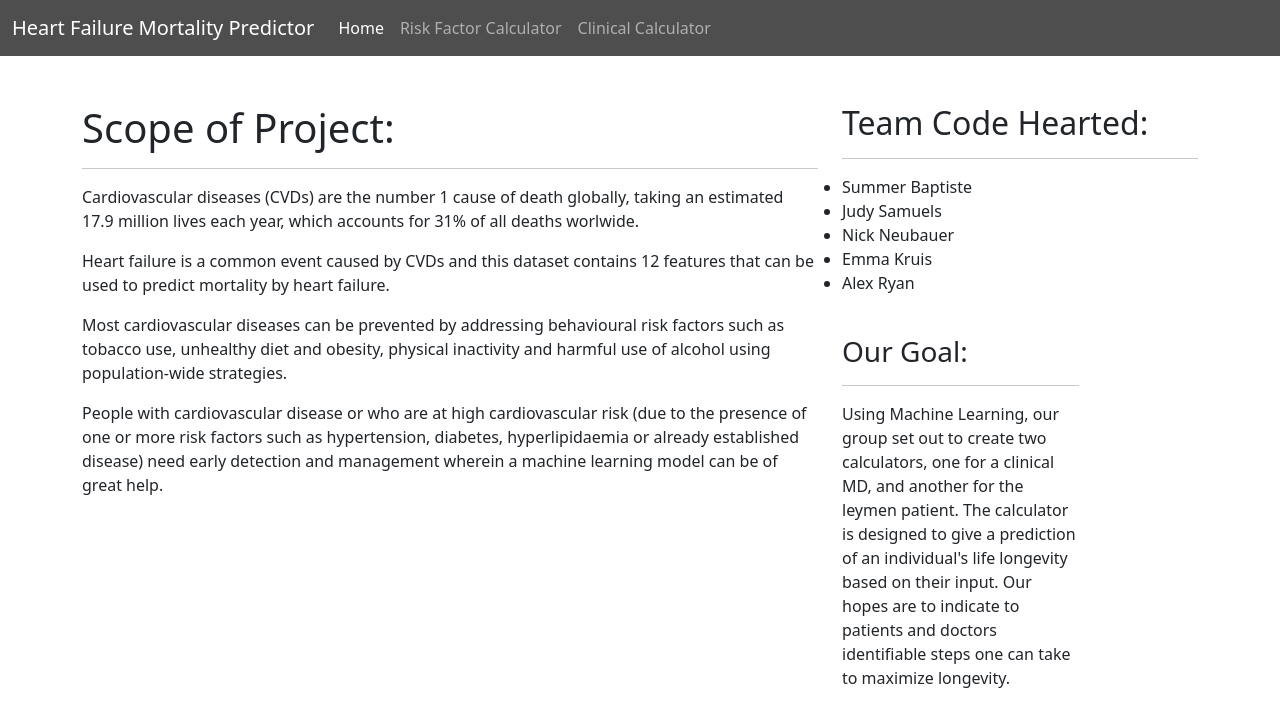
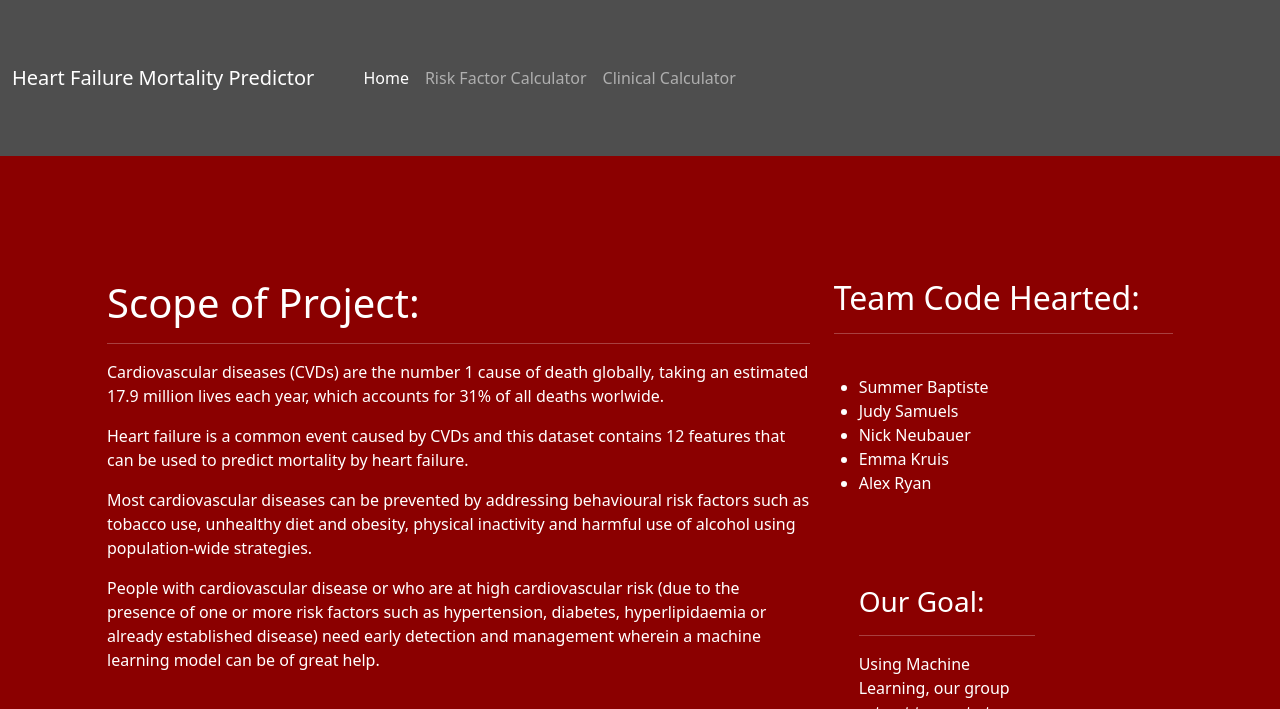
Before and after one commit to njneubauer/code_hearted, a Flask app: page / in a window 1280 px wide. Shown: the top 709 px of the page. Before the commit the page ends 688 px from the top, so only its background shows below. Run offline with Flask 2, Linux system fonts and the light colour scheme.

Commit message:
adding content to index and style.css

```diff
--- a/static/style.css
+++ b/static/style.css
@@ -0,0 +1,9 @@
+div {
+    padding: 25px
+
+}
+
+body {
+    background-color: #8B0000;
+    color: white;
+}
--- a/templates/index.html
+++ b/templates/index.html
@@ -46,6 +46,9 @@
               <p>Heart failure is a common event caused by CVDs and this dataset contains 12 features that can be used to predict mortality by heart failure.</p>
               <p>Most cardiovascular diseases can be prevented by addressing behavioural risk factors such as tobacco use, unhealthy diet and obesity, physical inactivity and harmful use of alcohol using population-wide strategies.</p>
               <p>People with cardiovascular disease or who are at high cardiovascular risk (due to the presence of one or more risk factors such as hypertension, diabetes, hyperlipidaemia or already established disease) need early detection and management wherein a machine learning model can be of great help.</p>
+            <br>
+            <iframe src="https://giphy.com/embed/aKUNtQrwYJlvi" width="343" height="480" frameBorder="0" class="giphy-embed" allowFullScreen></iframe><p><a href="https://giphy.com/gifs/art-ryan-seslow-aKUNtQrwYJlvi">via GIPHY</a></p>
+
           </div>
         <div class="col-md-4 divbdy">
           <br>
@@ -68,6 +71,7 @@
           <p>Using Machine Learning, our group set out to create two calculators, one for a clinical MD, and another for the leymen patient. The calculator is designed to give a prediction of an individual's life longevity based on their input. Our hopes are to indicate to patients and doctors identifiable steps one can take to maximize longevity.</p>
         </div>
 
+
         </div>
     </div>
 
```
